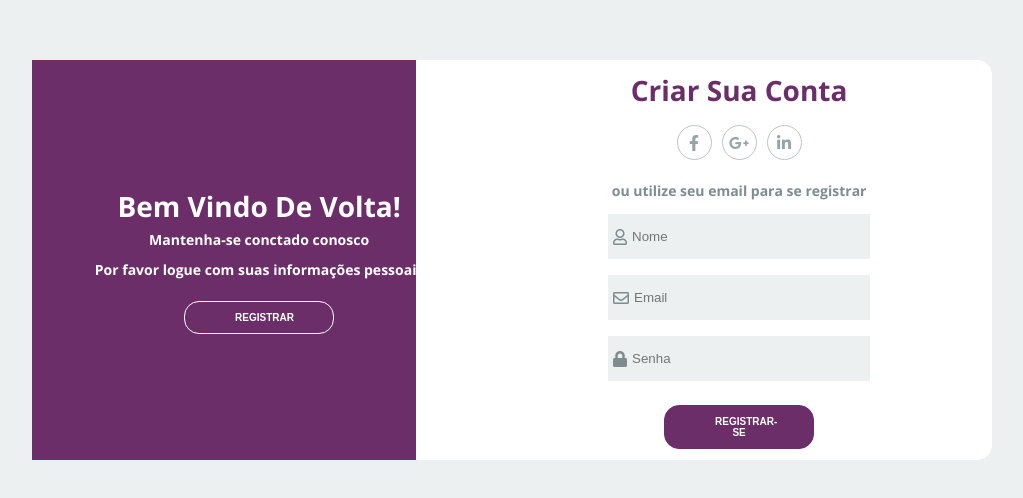
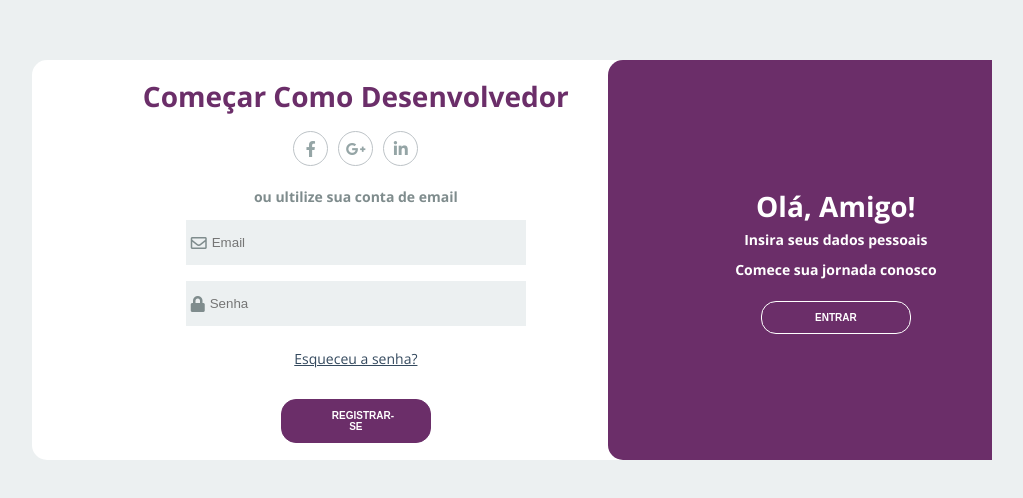
Before and after one commit to castronicolau/Login, a plain HTML site: page login.html in a window 1280 px wide. Shown: the part 140-638 px from the top of the page, without its empty margins (128-1151 px from the left). Drawn offline with nearby package versions, Linux system fonts and the light colour scheme.

Commit message:
só ajustar

```diff
--- a/css/style.css
+++ b/css/style.css
@@ -32,9 +32,14 @@ body{
 .content::before{
     content: "";
     position: absolute;
-    background-color:#6b2e69 ;
+    background-color:#6b2e69;
     width: 40%;
     height: 100%;
+    border-top-left-radius: 15px;
+    border-bottom-left-radius: 15px;
+
+
+    left: 60%;
 }
 
 .title{
@@ -105,6 +110,7 @@ body{
 
 .first-content{
     display: flex;
+    display: none;
 }
 
 .first-column{
@@ -124,6 +130,17 @@ body{
     margin: 1rem 0;
 }
 
+.link-social-media:hover .item-social-media{
+    background-color: #6b2e69;
+    color: #fff;
+    border-color: #6b2e69;
+}
+
+
+.link-social-media:not(:first-child){
+    margin-left: 10px;
+}
+
 .list-social-media{
     display: flex;
     list-style-type: none;
@@ -136,12 +153,6 @@ body{
     height: 35px;
     line-height: 35px;
     text-align: center;
-}
-.item-social-media:not(:first-child){
-    margin-left: 10px;
-}
-
-.item-social-media a{
     color: #95a5a6;
 }
 
@@ -172,5 +183,24 @@ body{
 
 .content-second{
    position: absolute;
-   display: none;
+   display: flex;
 }
+
+.content-second .first-column{
+    order: 2;
+}
+
+.content-second .second-column{
+    order: 1;
+}
+
+.password{
+    color: #34495e;
+    font-size: 14px;
+    margin: 15px;
+    text-align: center;
+}
+
+.password::first-letter{
+    text-transform: capitalize;
+}
--- a/login.html
+++ b/login.html
@@ -1,16 +1,14 @@
 <!DOCTYPE html>
-<html lang="en">
-
+<html lang="pt-br">
 <head>
     <meta charset="UTF-8">
+    <meta name="viewport" content="width=device-width, initial-scale=1.0">
     <meta http-equiv="X-UA-Compatible" content="IE=edge">
-    <meta name="viewport" content="width=device-width, initial-scale=1.0">
+    <title>Login</title>
     <link rel="stylesheet" href="css/style.css">
     <link rel="stylesheet" href="https://use.fontawesome.com/releases/v5.8.2/css/all.css"
         integrity="sha384-oS3vJWv+0UjzBfQzYUhtDYW+Pj2yciDJxpsK1OYPAYjqT085Qq/1cq5FLXAZQ7Ay" crossorigin="anonymous">
-    <title>Login</title>
 </head>
-
 <body>
     <div class="container">
         <div class="content first-content">
@@ -24,28 +22,34 @@
                 <h2 class="title title-second">Criar sua conta</h2>
                 <div class="social-media">
                     <ul class="list-social-media">
+                        <a class="link-social-media" href="#">
                             <li class="item-social-media">
-                            <a href="#"><i class="fab fa-facebook-f"></i></a>
+                                <i class="fab fa-facebook-f"></i>
                             </li>
+                        </a>
+                        <a class="link-social-media" href="#">
                             <li class="item-social-media">
-                            <a href="#"><i class="fab fa-google-plus-g"></i></a>
+                                <i class="fab fa-google-plus-g"></i>
                             </li>
+                        </a>
+                        <a class="link-social-media" href="#">
                             <li class="item-social-media">
-                            <a href="#"><i class="fab fa-linkedin-in"></i></a>
+                                <i class="fab fa-linkedin-in"></i>
                             </li>
+                        </a>
                     </ul>
                 </div>
-                <p class="description description-second">ou utilize seu email para se registrar</p>
+                <p class="description description-second">ou utilize seu email para se registrar:</p>
                 <form class="form">
-                    <label class="label-input">
+                    <label class="label-input" for="">
                         <i class="far fa-user icon-modify"></i>
                         <input type="text" placeholder="Nome">
                     </label>
-                    <label class="label-input">
+                    <label class="label-input" for="">
                         <i class="far fa-envelope icon-modify"></i>
                         <input type="email" placeholder="Email">
                     </label>
-                    <label class="label-input">
+                    <label class="label-input" for="">
                         <i class="fas fa-lock icon-modify"></i>
                         <input type="password" placeholder="Senha">
                     </label>
@@ -53,34 +57,50 @@
                 </form>
             </div>
         </div>
-
         <div class="content content-second">
             <div class="first-column">
-                <h2 class="title">Olá, amigo!</h2>
-                <p class="description">Insira seus dados pessoais </p>
-                <p class="description">Comece sua jornada conosco</p>
-                <button class="btn">Entrar</button>
+                <h2 class="title title-primary">Olá, amigo!</h2>
+                <p class="description description-primary">Insira seus dados pessoais </p>
+                <p class="description description-primary">Comece sua jornada conosco</p>
+                <button class="btn btn-primary">Entrar</button>
             </div>
             <div class="second-column">
-                <h2 class="title">começar como desenvolvedor</h2>
-                <div class="social-midia">
-                    <ul class="list-social-midia">
-                        <li><a href="#">Facebook</a></li>
-                        <li><a href="#">Google+</a></li>
-                        <li><a href="#">Linkedin</a></li>
+                <h2 class="title title-second">Começar como desenvolvedor</h2>
+                <div class="social-media">
+                    <ul class="list-social-media">
+                        <a class="link-social-media" href="#">
+                            <li class="item-social-media">
+                                <i class="fab fa-facebook-f"></i>
+                            </li>
+                        </a>
+                        <a class="link-social-media" href="#">
+                            <li class="item-social-media">
+                                <i class="fab fa-google-plus-g"></i>
+                            </li>
+                        </a>
+                        <a class="link-social-media" href="#">
+                            <li class="item-social-media">
+                                <i class="fab fa-linkedin-in"></i>
+                            </li>
+                        </a>
                     </ul>
                 </div>
-                <p class="description">ou ultilize sua conta de email</p>
-                <div class="form">
+                <p class="description description-second">ou ultilize sua conta de email</p>
+                <form class="form">
+                    <label class="label-input" for="">
+                        <i class="far fa-envelope icon-modify"></i>
                         <input type="email" placeholder="Email">
+                    </label>
+                    <label class="label-input" for="">
+                        <i class="fas fa-lock icon-modify"></i>
                         <input type="password" placeholder="Senha">
-                    <a href="#">esqueceu sua senha?</a>
-                    <button class="btn">Entrar</button>
+                    </label>
+
+                    <a class="password" href="#">Esqueceu a senha?</a>
+                    <button class="btn btn-second">Registrar-se</button>
+                </form>
             </div>
         </div>
     </div>
-    </div>
-
 </body>
-
 </html>
```
Lines whose indentation alone changed are shown as unchanged.
